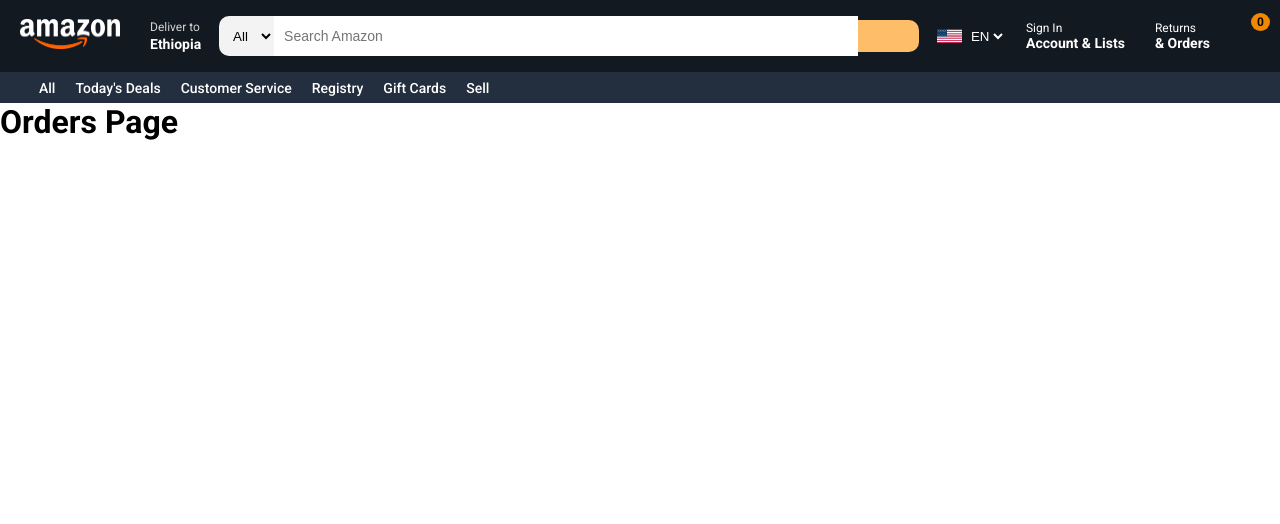
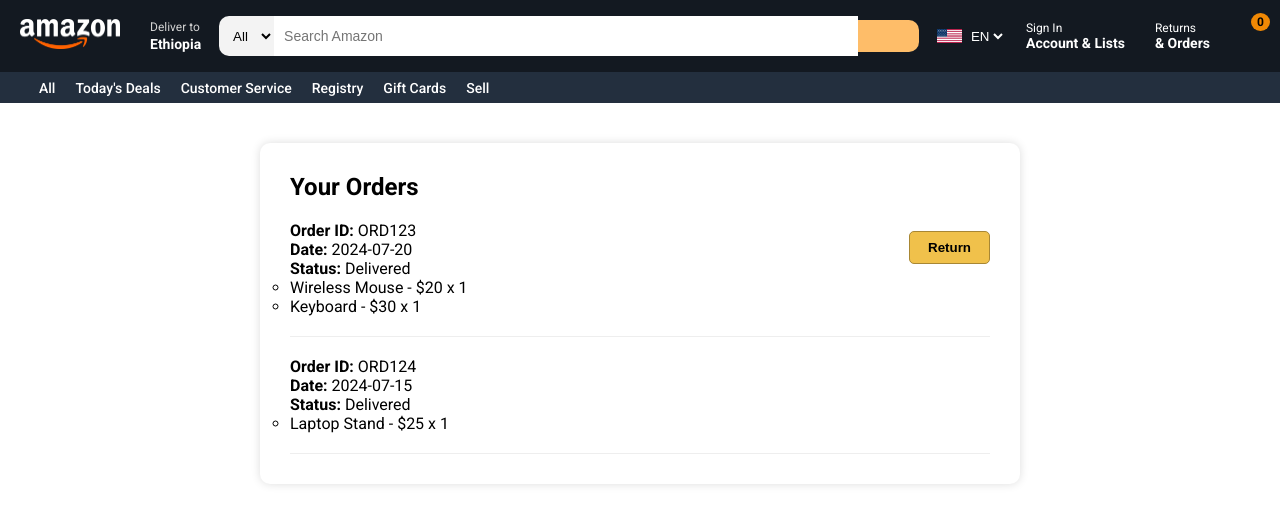
Before and after one commit to mikiyas2196/Amazoneclone, a React (Create React App) app in the folder amazoneclone/: page /Orders in a window 1280 px wide. Shown: the top 524 px of the page. Built offline with nearby package versions, Linux system fonts and the light colour scheme; some icons are missing.

Commit message:
Returns and Orders

```diff
--- a/amazoneclone/src/Pages/Orders/Orders.jsx
+++ /dev/null
@@ -1,15 +0,0 @@
-import React from 'react'
-import Layout from '../../components/Layout/Layout'
-
-function Orders() {
-  return (
-    <Layout>
-         <div>
-        <h1>Orders Page</h1>
-        </div>
-    </Layout>
-
-  )
-}
-
-export default Orders
--- /dev/null
+++ b/amazoneclone/src/Pages/Orders/ReturnsAndOrders.jsx
@@ -0,0 +1,74 @@
+import React from 'react'
+import Layout from '../../components/Layout/Layout'
+import classes from './ReturnsAndOrders.module.css';
+
+// Example orders data (replace with real data/fetch from API)
+const orders = [
+  {
+    id: 'ORD123',
+    date: '2024-07-20',
+    items: [
+      { name: 'Wireless Mouse', price: 20, quantity: 1 },
+      { name: 'Keyboard', price: 30, quantity: 1 }
+    ],
+    status: 'Delivered',
+    canReturn: true
+  },
+  {
+    id: 'ORD124',
+    date: '2024-07-15',
+    items: [
+      { name: 'Laptop Stand', price: 25, quantity: 1 }
+    ],
+    status: 'Delivered',
+    canReturn: false
+  }
+];
+
+function ReturnsAndOrders() {
+  const handleReturn = (orderId) => {
+    alert(`Return process started for order ${orderId}`);
+    // Here you would implement the real return logic
+  };
+
+  return (
+    <Layout>
+           <div className={classes.ordersContainer}>
+      <h2>Your Orders</h2>
+      {orders.length === 0 ? (
+        <p>No orders found.</p>
+      ) : (
+        <ul className={classes.ordersList}>
+          {orders.map(order => (
+            <li key={order.id} className={classes.orderItem}>
+              <div>
+                <strong>Order ID:</strong> {order.id} <br />
+                <strong>Date:</strong> {order.date} <br />
+                <strong>Status:</strong> {order.status}
+                <ul>
+                  {order.items.map((item, idx) => (
+                    <li key={idx}>
+                      {item.name} - ${item.price} x {item.quantity}
+                    </li>
+                  ))}
+                </ul>
+              </div>
+              {order.canReturn && (
+                <button
+                  className={classes.returnButton}
+                  onClick={() => handleReturn(order.id)}
+                >
+                  Return
+                </button>
+              )}
+            </li>
+          ))}
+        </ul>
+      )}
+    </div>
+    </Layout>
+
+  );
+}
+
+export default ReturnsAndOrders;
--- /dev/null
+++ b/amazoneclone/src/Pages/Orders/ReturnsAndOrders.module.css
@@ -0,0 +1,31 @@
+.ordersContainer {
+  max-width: 700px;
+  margin: 40px auto;
+  background: #fff;
+  padding: 30px;
+  border-radius: 10px;
+  box-shadow: 0 0 10px #ddd;
+}
+
+.ordersList {
+  list-style: none;
+  padding: 0;
+}
+
+.orderItem {
+  border-bottom: 1px solid #eee;
+  padding: 20px 0;
+  display: flex;
+  justify-content: space-between;
+  align-items: flex-start;
+}
+
+.returnButton {
+  background: #f0c14b;
+  border: 1px solid #a88734;
+  padding: 8px 18px;
+  border-radius: 5px;
+  font-weight: bold;
+  cursor: pointer;
+  margin-top: 10px;
+}
--- a/amazoneclone/src/Routing.jsx
+++ b/amazoneclone/src/Routing.jsx
@@ -1,7 +1,8 @@
 import React from 'react'
 import {BrowserRouter as Router,Routes,Route} from "react-router-dom"
 import Landing from './Pages/Landing/Landing'
-import Orders from './Pages/Orders/Orders'
+import Orders from './Pages/Orders/ReturnsAndOrders'
+import ReturnsAndOrders from './Pages/Orders/ReturnsAndOrders'
 import Cart from './Pages/Cart/Cart'
 import Payment from './Pages/Payment/Payment'
 import SignIn from './Pages/Auth/SignIn'
@@ -16,7 +17,7 @@
      <Routes>
         <Route path='/' element={<Landing />}/>
         <Route path='/SignIn' element={<SignIn />}/>
-        <Route path='/Orders' element={<Orders />}/>
+        <Route path='/Orders' element={<ReturnsAndOrders />}/>
         <Route path='/Cart' element={<Cart />}/>
         <Route path='/Payment' element={<Payment />}/>
         <Route path='/category/:category' element={<Results />} />
```
